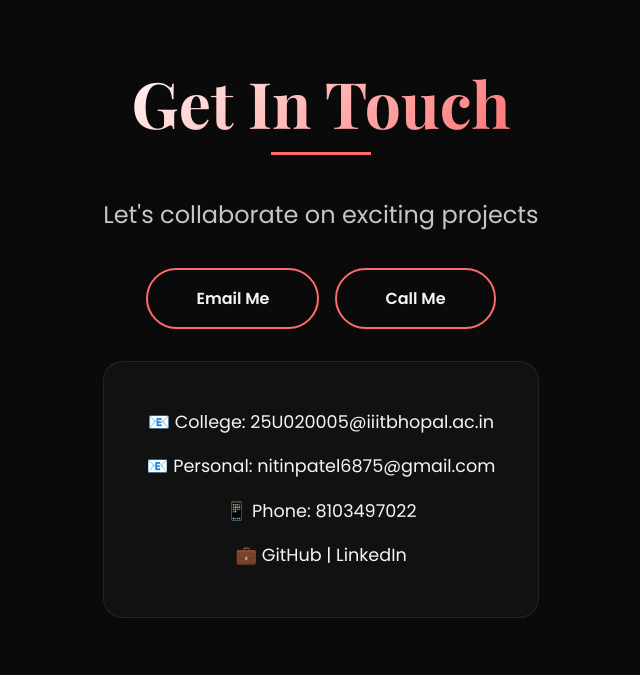
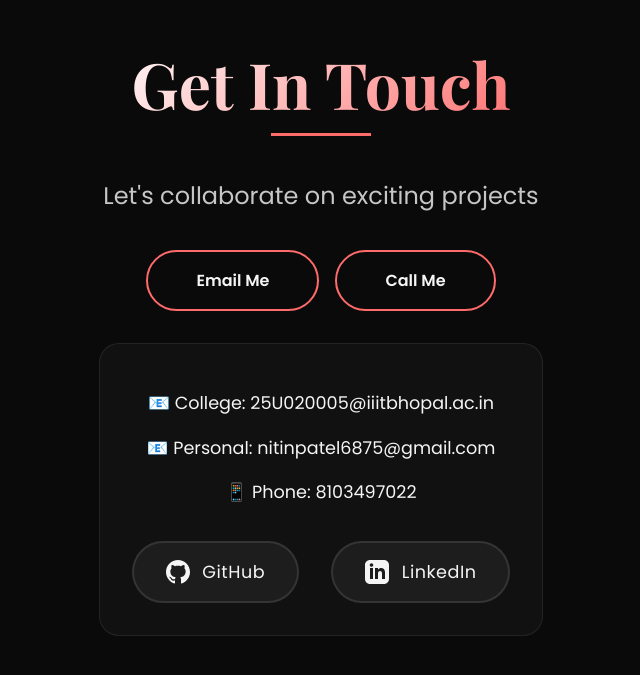
Before and after one commit to Nitin2121-RR/Resume-Web-AI, a website: page index.html in a window 1280 px wide. Shown: the part 4503-5178 px from the top of the page, without its empty margins (319-959 px from the left). Drawn offline with nearby package versions, Linux system fonts and the light colour scheme.

Commit message:
added links

```diff
--- a/index.html
+++ b/index.html
@@ -192,7 +192,20 @@
                 <p>📧 College: 25U020005@iiitbhopal.ac.in</p>
                 <p>📧 Personal: nitinpatel6875@gmail.com</p>
                 <p>📱 Phone: 8103497022</p>
-                <p>💼 GitHub | LinkedIn</p>
+                <div class="social-icons">
+                    <a href="https://github.com/Nitin2121-RR" target="_blank" class="social-icon" aria-label="GitHub">
+                        <svg xmlns="http://www.w3.org/2000/svg" width="24" height="24" viewBox="0 0 24 24" fill="currentColor">
+                            <path d="M12 0c-6.626 0-12 5.373-12 12 0 5.302 3.438 9.8 8.207 11.387.599.111.793-.261.793-.577v-2.234c-3.338.726-4.033-1.416-4.033-1.416-.546-1.387-1.333-1.756-1.333-1.756-1.089-.745.083-.729.083-.729 1.205.084 1.839 1.237 1.839 1.237 1.07 1.834 2.807 1.304 3.492.997.107-.775.418-1.305.762-1.604-2.665-.305-5.467-1.334-5.467-5.931 0-1.311.469-2.381 1.236-3.221-.124-.303-.535-1.524.117-3.176 0 0 1.008-.322 3.301 1.23.957-.266 1.983-.399 3.003-.404 1.02.005 2.047.138 3.006.404 2.291-1.552 3.297-1.23 3.297-1.23.653 1.653.242 2.874.118 3.176.77.84 1.235 1.911 1.235 3.221 0 4.609-2.807 5.624-5.479 5.921.43.372.823 1.102.823 2.222v3.293c0 .319.192.694.801.576 4.765-1.589 8.199-6.086 8.199-11.386 0-6.627-5.373-12-12-12z"/>
+                        </svg>
+                        <span>GitHub</span>
+                    </a>
+                    <a href="https://www.linkedin.com/in/nitin-kumar-patel-2047b32b1/" target="_blank" class="social-icon" aria-label="LinkedIn">
+                        <svg xmlns="http://www.w3.org/2000/svg" width="24" height="24" viewBox="0 0 24 24" fill="currentColor">
+                            <path d="M19 0h-14c-2.761 0-5 2.239-5 5v14c0 2.761 2.239 5 5 5h14c2.762 0 5-2.239 5-5v-14c0-2.761-2.238-5-5-5zm-11 19h-3v-11h3v11zm-1.5-12.268c-.966 0-1.75-.79-1.75-1.764s.784-1.764 1.75-1.764 1.75.79 1.75 1.764-.783 1.764-1.75 1.764zm13.5 12.268h-3v-5.604c0-3.368-4-3.113-4 0v5.604h-3v-11h3v1.765c1.396-2.586 7-2.777 7 2.476v6.759z"/>
+                        </svg>
+                        <span>LinkedIn</span>
+                    </a>
+                </div>
             </div>
         </div>
     </section>
--- a/style.css
+++ b/style.css
@@ -949,3 +949,102 @@ h3 {
         animation: none !important;
     }
 }
+
+
+/* Social Icons */
+.social-icons {
+    display: flex;
+    justify-content: center;
+    gap: 2rem;
+    margin-top: 2rem;
+    flex-wrap: wrap;
+}
+
+.social-icon {
+    display: flex;
+    align-items: center;
+    gap: 0.8rem;
+    padding: 1rem 2rem;
+    background: rgba(255, 255, 255, 0.05);
+    border: 2px solid rgba(255, 255, 255, 0.1);
+    border-radius: 50px;
+    color: var(--secondary);
+    text-decoration: none;
+    font-size: 1.1rem;
+    font-weight: 500;
+    transition: all 0.4s cubic-bezier(0.4, 0, 0.2, 1);
+    position: relative;
+    overflow: hidden;
+}
+
+.social-icon::before {
+    content: '';
+    position: absolute;
+    top: 0;
+    left: -100%;
+    width: 100%;
+    height: 100%;
+    background: linear-gradient(90deg, transparent, rgba(255, 255, 255, 0.1), transparent);
+    transition: left 0.5s ease;
+}
+
+.social-icon:hover::before {
+    left: 100%;
+}
+
+.social-icon svg {
+    width: 24px;
+    height: 24px;
+    transition: all 0.3s ease;
+}
+
+.social-icon:hover {
+    transform: translateY(-5px);
+    border-color: var(--accent);
+    box-shadow: 0 10px 30px rgba(255, 107, 107, 0.3);
+    background: rgba(255, 107, 107, 0.1);
+}
+
+.social-icon:hover svg {
+    transform: scale(1.1);
+    color: var(--accent);
+}
+
+.social-icon span {
+    letter-spacing: 0.5px;
+}
+
+/* GitHub specific hover */
+.social-icon:nth-child(1):hover {
+    border-color: #6e5494;
+    box-shadow: 0 10px 30px rgba(110, 84, 148, 0.3);
+}
+
+.social-icon:nth-child(1):hover svg {
+    color: #6e5494;
+}
+
+/* LinkedIn specific hover */
+.social-icon:nth-child(2):hover {
+    border-color: #0077b5;
+    box-shadow: 0 10px 30px rgba(0, 119, 181, 0.3);
+}
+
+.social-icon:nth-child(2):hover svg {
+    color: #0077b5;
+}
+
+/* Mobile responsiveness for social icons */
+@media (max-width: 768px) {
+    .social-icons {
+        flex-direction: column;
+        align-items: center;
+        gap: 1rem;
+    }
+
+    .social-icon {
+        width: 100%;
+        max-width: 250px;
+        justify-content: center;
+    }
+}
```
